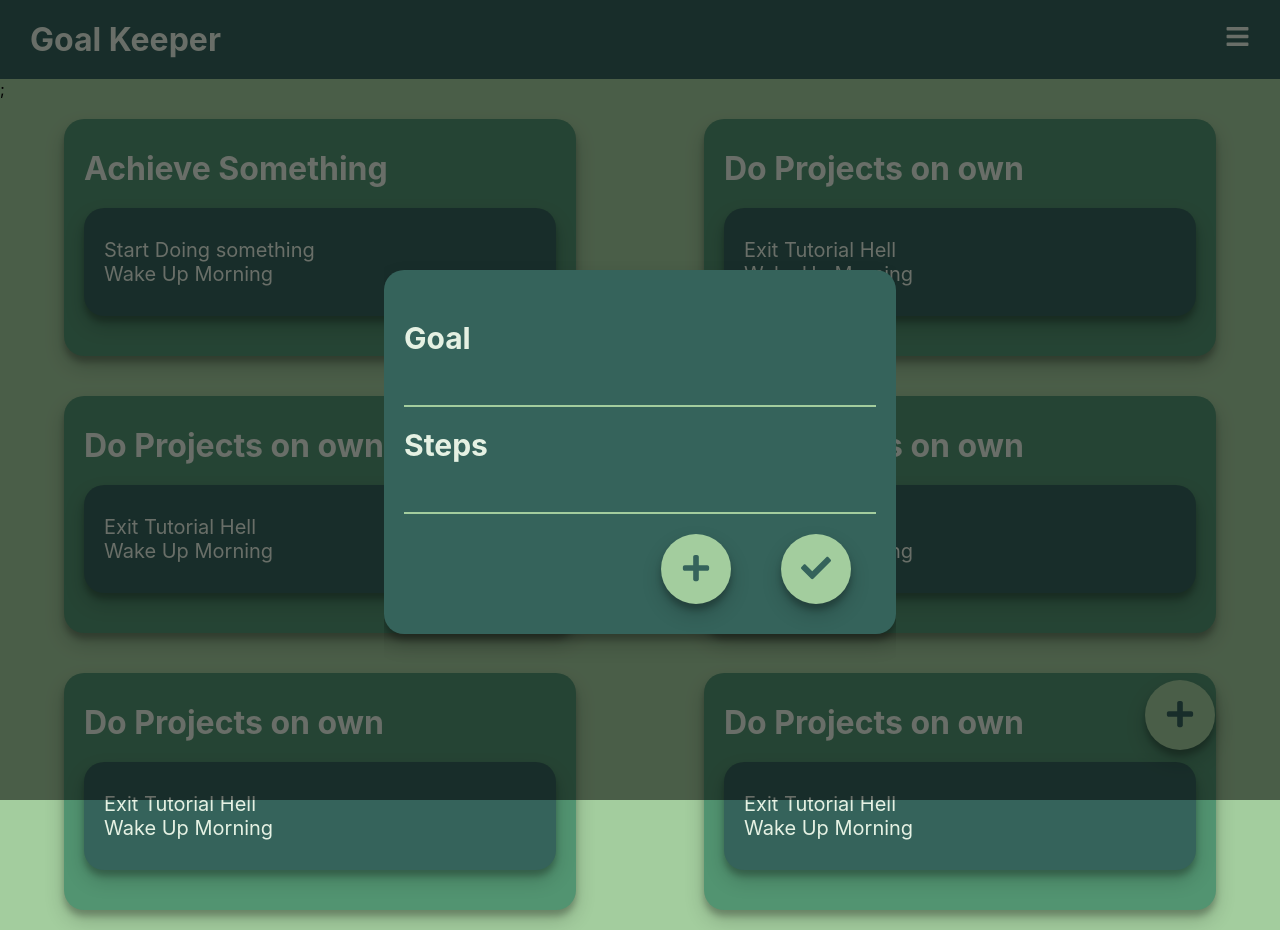
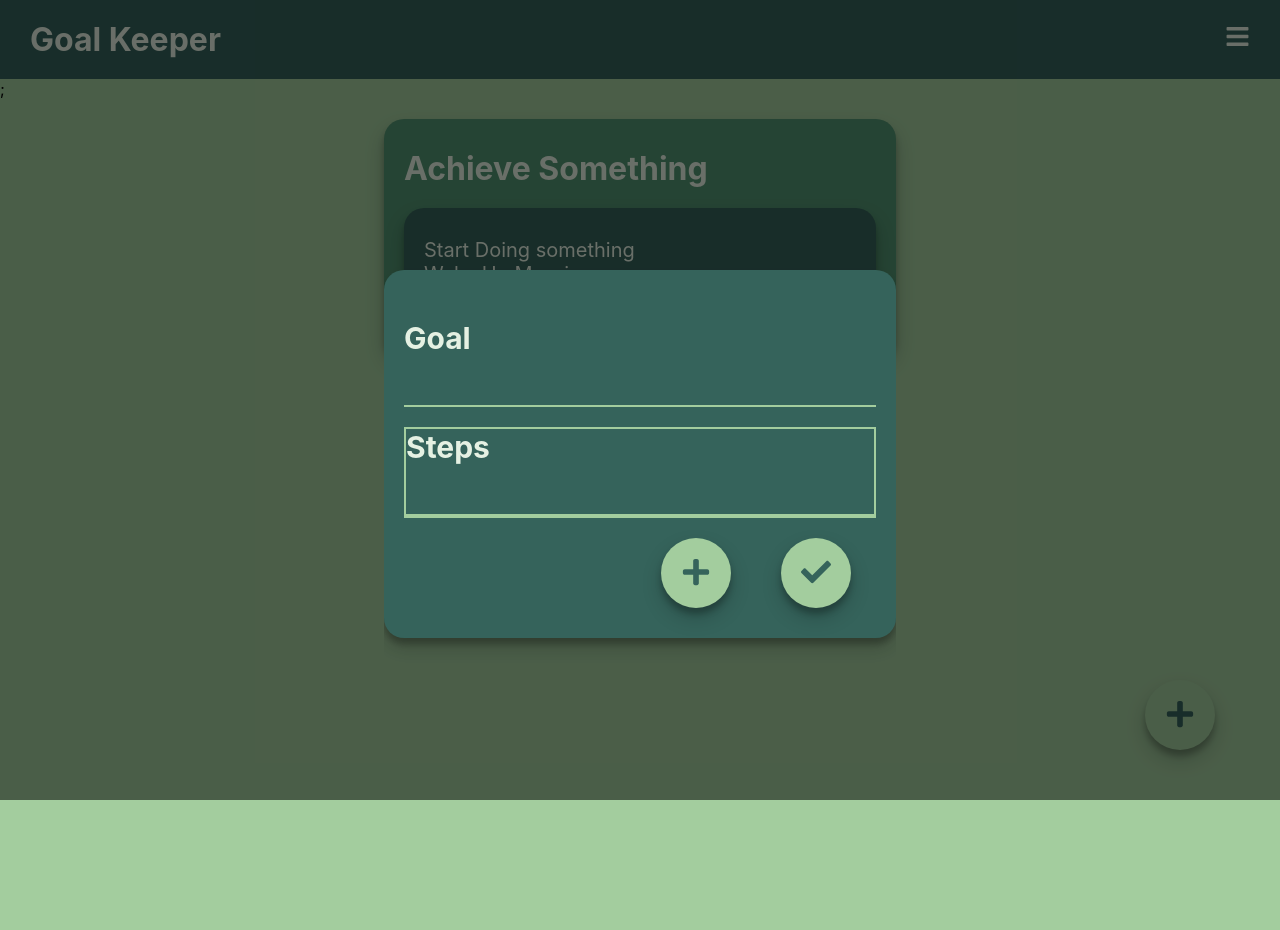
Before and after one commit to aslamcodes/GoalKeeper, a React (Create React App) app: page / in a window 1280 px wide. Both pictures are taken after a click on the button 1180 px from the left and 715 px from the top of the page. After the commit the page ends 800 px from the top, so only its background shows below. Built offline with nearby package versions, Linux system fonts and the light colour scheme.

Commit message:
Fixed overflow issue

```diff
--- a/src/Components/Goal/GoalForm.jsx
+++ b/src/Components/Goal/GoalForm.jsx
@@ -52,7 +52,8 @@ export default function GoalForm(props) {
             onChange={goalInputHandler}
             onBlur={validateGoalInputField}></input>
         </div>
-        <div className={Styles['goalform__control']}>
+        <div
+          className={`${Styles['goalform__control']} ${Styles['goalform__control__steps']}`}>
           <label htmlFor={'stepInput'}>Steps</label>
           {stepInputFieldArray.map((pos) => {
             return <StepInput key={pos} />;
--- a/src/Components/Goal/GoalForm.module.css
+++ b/src/Components/Goal/GoalForm.module.css
@@ -18,6 +18,11 @@
   font-weight: bold;
 }
 
+.goalform__control__steps {
+  border: 2px solid #a3cd9e;
+  max-height: 20vh;
+  overflow-y: scroll;
+}
 .goalform__control input {
   background-color: transparent;
   border: none;
--- a/src/Data/GoalData.js
+++ b/src/Data/GoalData.js
@@ -1,27 +1,7 @@
 const data = [
   {
-    goal: "Achieve Something",
-    steps: ["Start Doing something", "Wake Up Morning"],
-  },
-  {
-    goal: "Do Projects on own",
-    steps: ["Exit Tutorial Hell", "Wake Up Morning"],
-  },
-  {
-    goal: "Do Projects on own",
-    steps: ["Exit Tutorial Hell", "Wake Up Morning"],
-  },
-  {
-    goal: "Do Projects on own",
-    steps: ["Exit Tutorial Hell", "Wake Up Morning"],
-  },
-  {
-    goal: "Do Projects on own",
-    steps: ["Exit Tutorial Hell", "Wake Up Morning"],
-  },
-  {
-    goal: "Do Projects on own",
-    steps: ["Exit Tutorial Hell", "Wake Up Morning"],
+    goal: 'Achieve Something',
+    steps: ['Start Doing something', 'Wake Up Morning'],
   },
 ];
 export default data;
```
